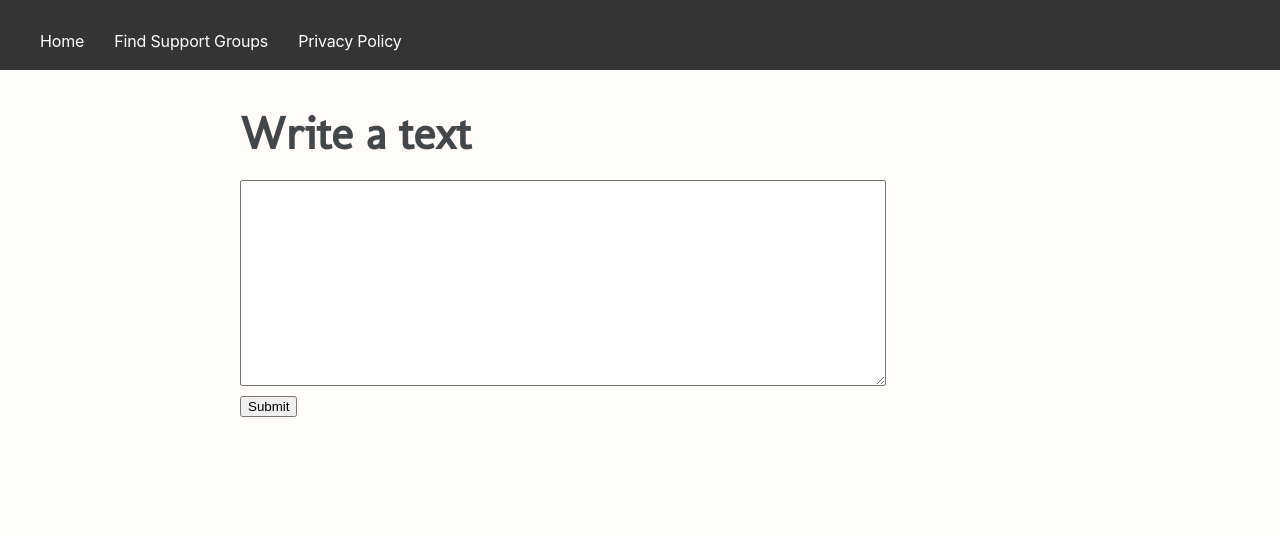
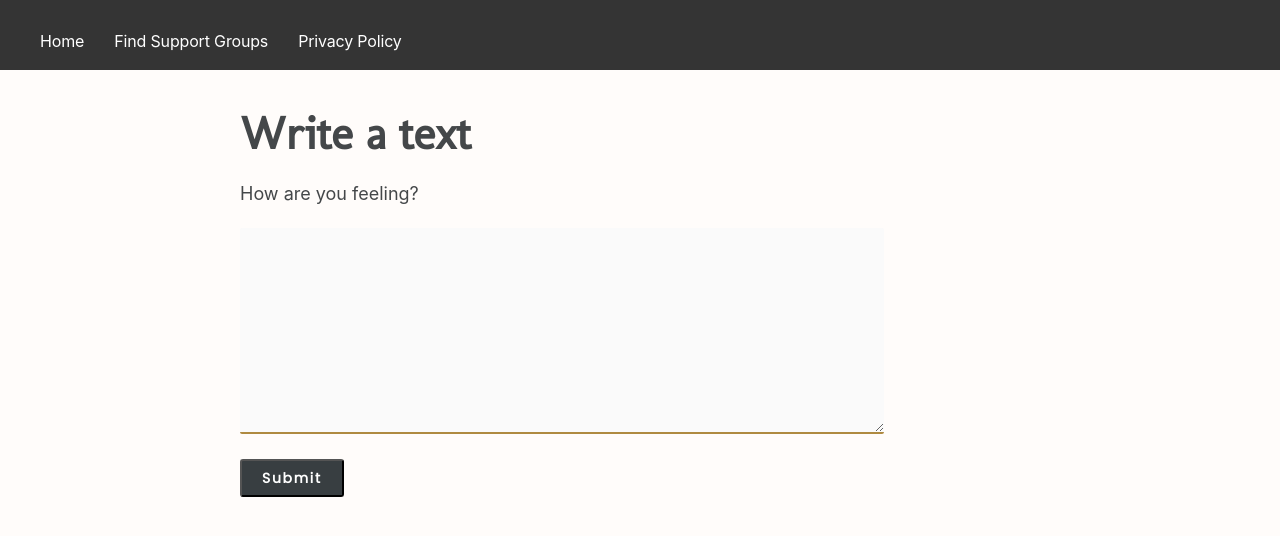
Before and after one commit to zarrinan/NLP_Support_Groups_FE, a React (Create React App) app: page /form in a window 1280 px wide. Shown: the top 536 px of the page. Built offline with nearby package versions, Linux system fonts and the light colour scheme.

Commit message:
Add styles

```diff
--- a/public/index.html
+++ b/public/index.html
@@ -4,6 +4,7 @@
     <meta charset="utf-8" />
     <link rel="shortcut icon" href="%PUBLIC_URL%/favicon.ico" />
     <link href="https://fonts.googleapis.com/css?family=Arimo:700|Molengo" rel="stylesheet">
+    <link href="https://fonts.googleapis.com/css?family=Poppins" rel="stylesheet">
     <meta name="viewport" content="width=device-width, initial-scale=1" />
     <meta name="theme-color" content="#000000" />
     <!--
--- a/src/App.css
+++ b/src/App.css
@@ -3,45 +3,36 @@ body {
   color: #444749;
   line-height: 1.6em;
   font-size: 18px;
-
 }
 
-.App {
-  text-align: center;
+a {
+  text-decoration: none;
+  color: white;
+  margin-right: 30px;
+  padding-bottom: 10px;
+  font-size: 16px;
+  width: 30px;
+  height: 30px;
 }
 
-.App-logo {
-  animation: App-logo-spin infinite 20s linear;
-  height: 40vmin;
-  pointer-events: none;
+ul {
+  list-style-type: none;
+  padding-inline-start: 0px;
 }
 
-.App-header {
-  background-color: #282c34;
-  min-height: 100vh;
-  display: flex;
-  flex-direction: column;
-  align-items: center;
-  justify-content: center;
-  font-size: calc(10px + 2vmin);
-  color: white;
-  white-space: pre-wrap;
+.page-header {
+  font-family: 'Molengo', sans-serif;
+  font-weight: bold;
+  font-size: 46px;
+  margin-top: 50px;
 }
-
-.App-link {
-  color: #61dafb;
-}
-
 
 .main-container {
   margin: 0 auto;
   max-width: 800px;
 }
 
-.contributors-list {
-  padding-left: 0px;
-}
-
+/*#######NAVIGATION HEADER#############*/
 .link {
   color: inherit;
   text-decoration: none;
@@ -65,47 +56,19 @@ body {
   letter-spacing: -.01em;
   height: 40px;
   -webkit-tap-highlight-color: transparent;
-
 }
-
-.header-description {
-  margin: 50px auto;
-  max-width: 800px;
-  font-family: 'Molengo', sans-serif;
-  font-weight: bold;
-  font-size: 46px;
-}
-
 
 .nav {
   display: flex;
   flex-direction: row;
 }
 
-a {
-  text-decoration: none;
-  color: white;
-  margin-right: 30px;
-  padding-bottom: 10px;
-  font-size: 16px;
-  width: 30px;
-  height: 30px;
+.nav-list {
+  display: flex;
+  padding-inline-start: 40px;
 }
 
-ul {
-  list-style-type: none;
-}
-
-.nav-list {
-  display: flex;
-}
-
-.privacy {
-  max-width: 800px;
-  margin: 0 auto;
-}
-
-/*#######FORM PAGE#############*/
+/*#######FORM PAGE######################*/
 
 .input-text {
   display: block;
@@ -114,20 +77,50 @@ ul {
   font-size: 16px;
   letter-spacing: 0.5px;
   border-radius: 2px;
-  margin-bottom: 5px;
+  margin-bottom: 25px;
+  margin-top: 20px;
+  border: none;
+  border-bottom: 2px solid;
+  border-color: #af8a40;
+  background-color: #fafafa;
+}
+
+.input-text:focus {
+  outline:none;
+  background-color: #fff;
 }
 
 
 .form-submit-button {
-
+  border-radius: 3px;
+  background-color: #383e41;
+  color: #fff;
+  cursor: pointer;
+  padding: 10px 20px;
+  font-family: 'Poppins', sans-serif;
+  font-weight: 700;
+  font-style: normal;
+  font-size: 14px;
+  text-transform: none;
+  text-decoration: none;
+  letter-spacing: .12em;
+  text-align: center;
+  -webkit-appearance: none;
+  width: auto;
+  height: auto;
+  outline: none;
+  line-height: 1em;
+  margin-bottom: 50px;
 }
 
+.group-name {
+  margin-top: 15px;
+  font-weight: 400;
+  font-size: 20px;
+  letter-spacing: 0.5px;
+}
+
+/*#######HOME PAGE#####################*/
 
 
-/*############Privacy Page*/
-.page-header{
-  font-family: 'Molengo', sans-serif;
-  font-weight: bold;
-  font-size: 46px;
-  margin-top: 50px;
-}
+/*#######PRIVACY PAGE####################*/
--- a/src/Form.js
+++ b/src/Form.js
@@ -45,6 +45,7 @@ class Form extends Component {
       <div>
       <div className='main-container'>
         <h1 className='page-header'>Write a text</h1>
+        <p>How are you feeling?</p>
         <form onSubmit={this.handleSubmit} >
           <textarea
             className="input-text"
--- a/src/Group.js
+++ b/src/Group.js
@@ -6,7 +6,9 @@ export default class Group extends Component {
     let groupName = Object.values(this.props.group)[0]
     console.log(groupName)
     return (
-      <div>{groupName}</div>
+
+        <li className='group-name'>{groupName}</li>
+
       )
   }
 }
--- a/src/GroupsList.js
+++ b/src/GroupsList.js
@@ -13,12 +13,12 @@ function GroupsList(props) {
   groupsArray.pop()
 
   return (
-    <div>
+    <ul>
       {
         groupsArray.map((group, i) =>
         <Group group={group} key={i}/>
         )}
-    </div>
+    </ul>
     )
 }
 
```
Also changed, not shown: src/Home.js (indentation only).
